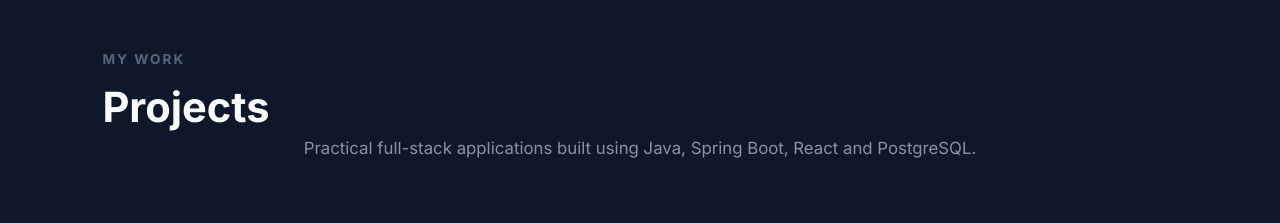
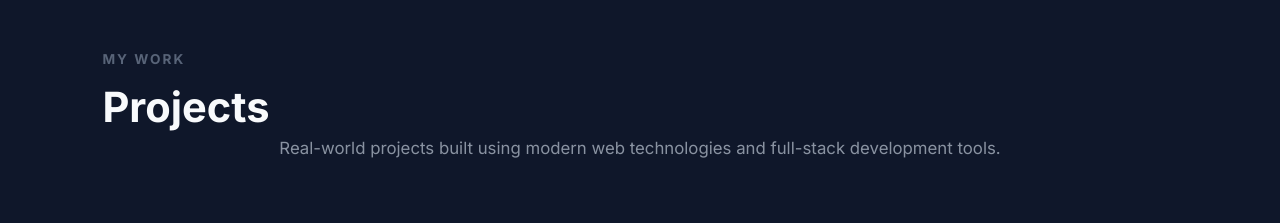
Before and after one commit to vignesh-builds/portfolio, a React (Vite) app in the folder frontend/: page / in a window 1280 px wide. Shown: the part 2380-2603 px from the top of the page. Built offline with nearby package versions, Linux system fonts and the light colour scheme.

Commit message:
Update Projects.jsx

```diff
--- a/frontend/src/components/Projects.jsx
+++ b/frontend/src/components/Projects.jsx
@@ -12,8 +12,8 @@ function Projects() {
           <h2>Projects</h2>
 
           <p className="section-description">
-            Practical full-stack applications built using
-            Java, Spring Boot, React and PostgreSQL.
+            Real-world projects built using modern web technologies
+  and full-stack development tools.
           </p>
         </div>
 
```
